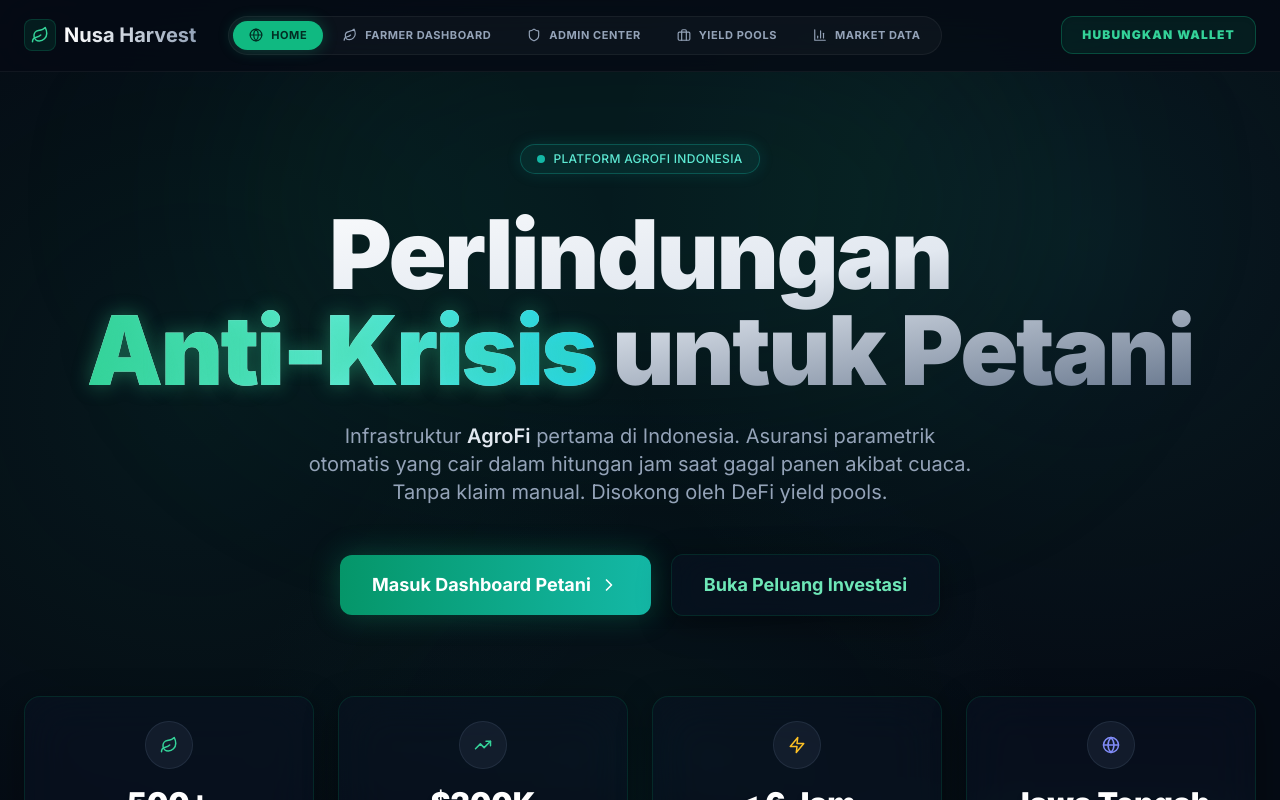
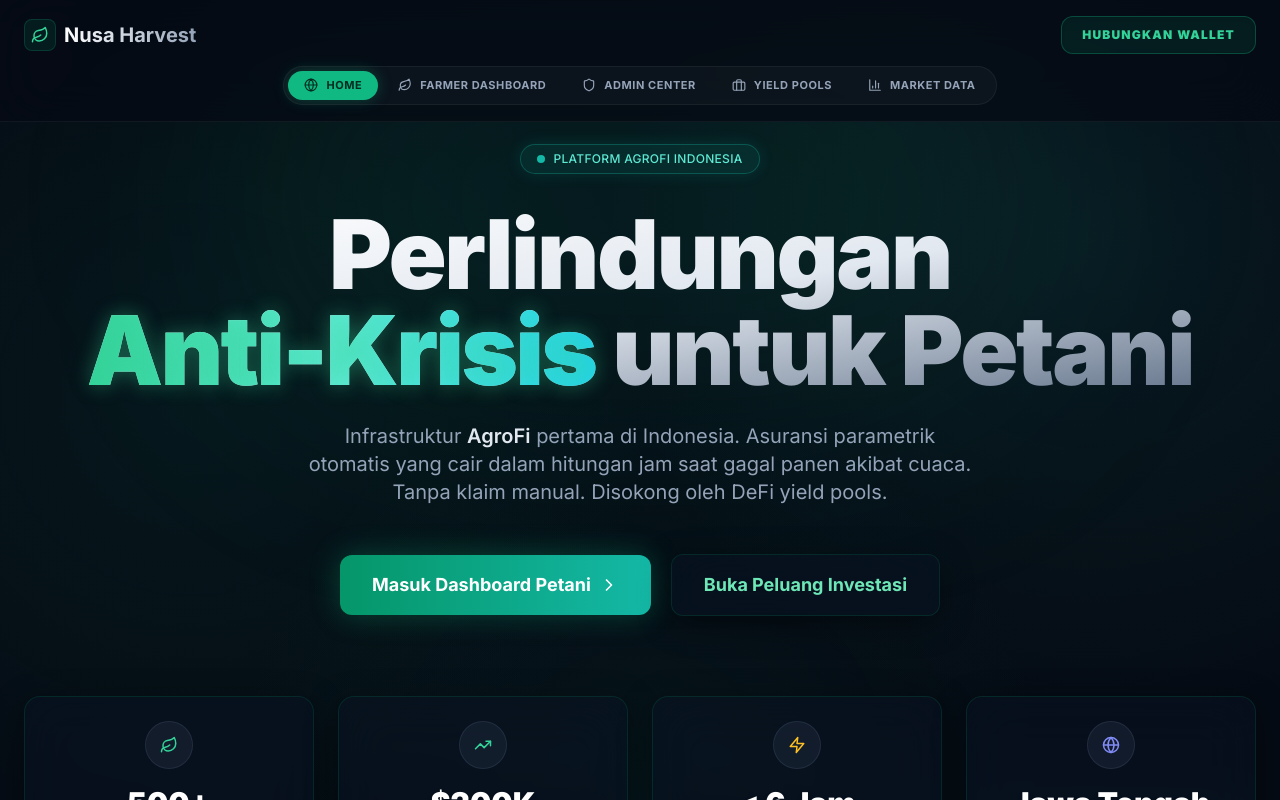
Before and after one commit to nayrbryanGaming/NusaHarvest, a Next.js app: page / in a window 1280 px wide. Shown: the top 800 px of the page. Built offline with nearby package versions, Linux system fonts and the light colour scheme.

Commit message:
fix(frontend): restore classic navbar on dashboard and remove legacy wallet labels

```diff
--- a/src/app/dashboard/page.tsx
+++ b/src/app/dashboard/page.tsx
@@ -2,10 +2,10 @@
 
 import { useState } from 'react'
 import { motion } from 'framer-motion'
-import { Leaf, CloudRain, Shield, AlertTriangle, CheckCircle, TrendingDown, RefreshCw, Activity, ArrowRight, Sun, Wind, Droplets, Zap } from 'lucide-react'
-import { useWallet, ConnectWalletButton } from '../../providers/WalletProvider'
+import { CloudRain, Shield, AlertTriangle, CheckCircle, TrendingDown, RefreshCw, Activity, ArrowRight, Sun, Wind, Droplets, Zap } from 'lucide-react'
+import { useWallet } from '../../providers/WalletProvider'
 import toast from 'react-hot-toast'
-import Link from 'next/link'
+import Navbar from '../../components/Navbar'
 
 const DEMO_WEATHER = {
   location: { lat: -7.7078, lon: 110.6101, regionCode: 'Klaten, Jawa Tengah' },
@@ -67,19 +67,7 @@ export default function DashboardPage() {
       <div className="absolute bottom-[-20%] left-[-10%] w-[800px] h-[600px] bg-teal-800/15 blur-[120px] -z-10 rounded-full" />
       <div className="absolute top-[40%] left-[30%] w-[400px] h-[400px] bg-blue-900/10 blur-[100px] -z-10 rounded-full" />
 
-      {/* Navbar */}
-      <nav className="fixed w-full flex items-center justify-between px-6 py-4 border-b border-emerald-900/40 z-50 backdrop-blur-xl bg-[#050b14]/70">
-        <Link href="/" className="flex items-center gap-2 group">
-          <div className="w-9 h-9 rounded-xl bg-gradient-to-br from-emerald-500/20 to-teal-500/20 flex items-center justify-center border border-emerald-500/30 group-hover:scale-105 transition-transform">
-            <Leaf className="text-emerald-400" size={20} />
-          </div>
-          <div>
-            <span className="font-bold text-white tracking-tight leading-none block">Nusa Harvest</span>
-            <span className="text-[10px] text-emerald-400 uppercase tracking-widest block font-semibold">Dashboard</span>
-          </div>
-        </Link>
-        <ConnectWalletButton className="relative px-4 py-2 rounded-lg text-sm font-semibold bg-[#0f2318] border border-emerald-500/40 text-emerald-400 hover:bg-emerald-900/30 transition-all shadow-[0_0_15px_rgba(52,211,153,0.15)]" />
-      </nav>
+      <Navbar />
 
       <div className="max-w-7xl mx-auto px-6 pt-28 pb-12">
         {/* Header Area */}
--- a/src/app/page.tsx
+++ b/src/app/page.tsx
@@ -87,7 +87,7 @@ export default function HomePage() {
         {/* Floating Wallet Status */}
         {connected && publicKey && (
           <motion.div initial={{ opacity: 0, scale: 0.9 }} animate={{ opacity: 1, scale: 1 }} className="mt-8 px-5 py-2 rounded-full border border-emerald-500/20 bg-emerald-500/10 text-emerald-400 flex items-center gap-2 text-sm font-mono backdrop-blur-md">
-            <Activity size={16} className="animate-pulse" /> Wallet Connected: {publicKey.slice(0, 6)}...{publicKey.slice(-4)}
+            <Activity size={16} className="animate-pulse" /> Wallet Aktif: {publicKey.slice(0, 6)}...{publicKey.slice(-4)}
           </motion.div>
         )}
       </section>
--- a/src/components/Navbar.tsx
+++ b/src/components/Navbar.tsx
@@ -1,12 +1,14 @@
 'use client'
 
 import Link from 'next/link'
-import { Leaf, Shield, Briefcase, BarChart3, Globe } from 'lucide-react'
+import { Leaf, Shield, Briefcase, BarChart3, Globe, Menu, X } from 'lucide-react'
 import { ConnectWalletButton } from '../providers/WalletProvider'
 import { usePathname } from 'next/navigation'
+import { useEffect, useState } from 'react'
 
 export default function Navbar() {
   const pathname = usePathname()
+  const [mobileMenuOpen, setMobileMenuOpen] = useState(false)
 
   const navLinks = [
     { name: 'Home', href: '/', icon: <Globe size={14} /> },
@@ -16,10 +18,14 @@ export default function Navbar() {
     { name: 'Market Data', href: '/market', icon: <BarChart3 size={14} /> },
   ]
 
+  useEffect(() => {
+    setMobileMenuOpen(false)
+  }, [pathname])
+
   return (
     <nav className="fixed top-0 w-full px-6 py-4 z-50 backdrop-blur-xl bg-[#050b14]/80 border-b border-white/5">
-      <div className="max-w-7xl mx-auto flex items-center justify-between">
-        <div className="flex items-center gap-8">
+      <div className="max-w-7xl mx-auto">
+        <div className="flex items-center justify-between">
           <Link href="/" className="text-xl font-bold flex items-center gap-2 group">
             <div className="w-8 h-8 rounded-lg bg-emerald-500/10 flex items-center justify-center border border-emerald-500/20 group-hover:bg-emerald-500/20 transition-all">
               <Leaf className="text-emerald-400" size={18} />
@@ -27,17 +33,50 @@ export default function Navbar() {
             <span className="bg-clip-text text-transparent bg-gradient-to-r from-white to-slate-400">Nusa Harvest</span>
           </Link>
 
-          <div className="hidden lg:flex items-center gap-1 bg-white/[0.03] rounded-full p-1 border border-white/5">
+          <div className="flex items-center gap-2">
+            <button
+              onClick={() => setMobileMenuOpen((prev) => !prev)}
+              className="lg:hidden w-9 h-9 rounded-lg bg-white/[0.03] border border-white/10 text-slate-300 hover:text-white hover:bg-white/10 transition-all flex items-center justify-center"
+              aria-label={mobileMenuOpen ? 'Tutup menu' : 'Buka menu'}
+              title={mobileMenuOpen ? 'Tutup menu' : 'Buka menu'}
+            >
+              {mobileMenuOpen ? <X size={16} /> : <Menu size={16} />}
+            </button>
+            <ConnectWalletButton className="px-5 py-2.5 rounded-xl text-xs font-black uppercase tracking-widest bg-emerald-500/10 border border-emerald-500/30 text-emerald-400 hover:bg-emerald-500/20 transition-all shadow-inner" />
+          </div>
+        </div>
+
+        <div className="hidden lg:flex items-center gap-1 bg-white/[0.03] rounded-full p-1 border border-white/5 mt-3 w-max mx-auto">
+          {navLinks.map((link) => {
+            const isActive = pathname === link.href
+            return (
+              <Link
+                key={link.href}
+                href={link.href}
+                className={`flex items-center gap-2 px-4 py-1.5 rounded-full text-[11px] font-bold uppercase tracking-wider transition-all ${
+                  isActive
+                    ? 'bg-emerald-500 text-emerald-950 shadow-[0_0_15px_rgba(16,185,129,0.3)]'
+                    : 'text-slate-400 hover:text-white hover:bg-white/5'
+                }`}
+              >
+                {link.icon} {link.name}
+              </Link>
+            )
+          })}
+        </div>
+
+        {mobileMenuOpen && (
+          <div className="lg:hidden mt-3 grid grid-cols-2 gap-2 bg-white/[0.03] border border-white/10 rounded-2xl p-2">
             {navLinks.map((link) => {
               const isActive = pathname === link.href
               return (
                 <Link
                   key={link.href}
                   href={link.href}
-                  className={`flex items-center gap-2 px-4 py-1.5 rounded-full text-[11px] font-bold uppercase tracking-wider transition-all ${
+                  className={`flex items-center justify-center gap-2 px-3 py-2 rounded-xl text-[11px] font-bold uppercase tracking-wider transition-all ${
                     isActive
                       ? 'bg-emerald-500 text-emerald-950 shadow-[0_0_15px_rgba(16,185,129,0.3)]'
-                      : 'text-slate-400 hover:text-white hover:bg-white/5'
+                      : 'text-slate-300 hover:text-white bg-white/[0.02] hover:bg-white/10'
                   }`}
                 >
                   {link.icon} {link.name}
@@ -45,11 +84,7 @@ export default function Navbar() {
               )
             })}
           </div>
-        </div>
-
-        <div className="flex items-center gap-4">
-          <ConnectWalletButton className="px-5 py-2.5 rounded-xl text-xs font-black uppercase tracking-widest bg-emerald-500/10 border border-emerald-500/30 text-emerald-400 hover:bg-emerald-500/20 transition-all shadow-inner" />
-        </div>
+        )}
       </div>
     </nav>
   )
--- a/src/providers/WalletProvider.tsx
+++ b/src/providers/WalletProvider.tsx
@@ -542,7 +542,7 @@ export function ConnectWalletButton({ className }: { className?: string }) {
   if (connected && publicKey) {
     return (
       <div className="flex items-center gap-2 animate-in fade-in zoom-in duration-300">
-        <button onClick={selectWallet} title="Switch wallet" className={buttonClassName}>
+        <button onClick={selectWallet} title="Ganti wallet" className={buttonClassName}>
           <span className="hidden md:inline">Wallet Aktif</span>
           <span className="md:hidden">Aktif</span>
           <span className="ml-2 font-mono">{shortAddress(publicKey)}</span>
@@ -559,9 +559,9 @@ export function ConnectWalletButton({ className }: { className?: string }) {
 
         <button
           onClick={disconnect}
-          title="Disconnect wallet"
+          title="Putuskan wallet"
           className="w-9 h-9 flex items-center justify-center rounded-xl bg-white/5 border border-white/10 text-slate-300 hover:text-red-400 hover:bg-red-500/10 transition-all"
-          aria-label="Disconnect wallet"
+          aria-label="Putuskan wallet"
         >
           <LogOut size={14} />
         </button>
```
